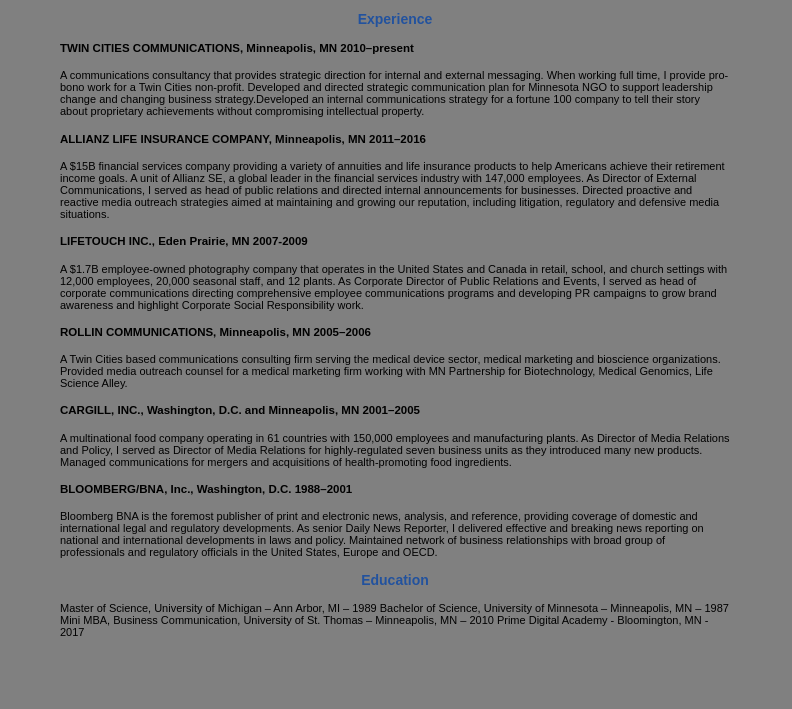
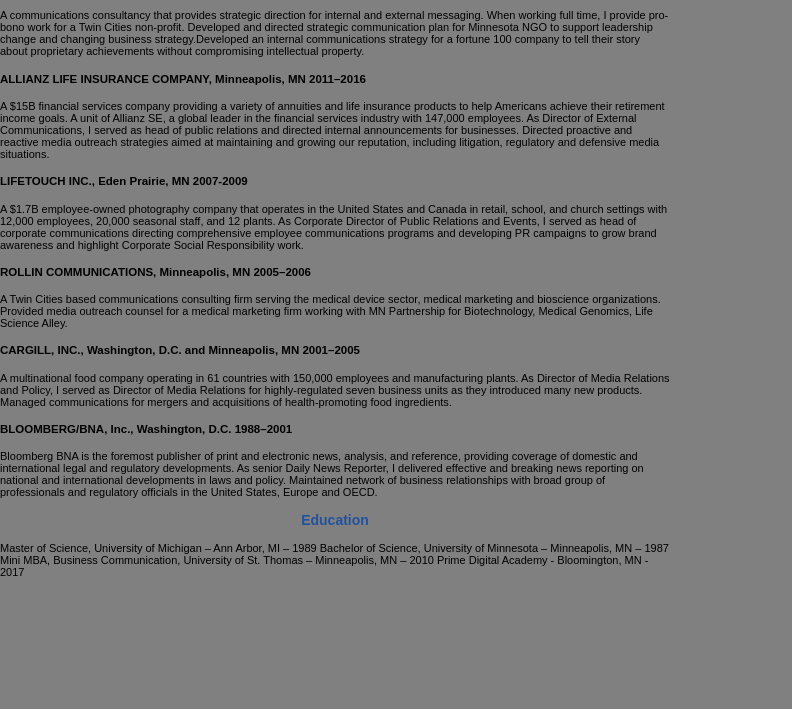
Before and after one commit to SallySunshine/SaraThurinRollin, a plain HTML site: page index.html in a window 1280 px wide. Shown: the part 134-843 px from the top of the page, without its empty margins (0-792 px from the left). After the commit the page ends 800 px from the top, so only its background shows below. Drawn offline with Linux system fonts and the light colour scheme.

Commit message:
change body stats

```diff
--- a/style.css
+++ b/style.css
@@ -2,8 +2,10 @@
 
 
 body {
-	height: 100%;
-	margin: 20px; padding: 40px;
+	margin: 0px;
+	padding: 0px;
+	width: 670px;
+	height: 900px:
 	text-align: left;
 	width: 670px;
 	background-color: gray;
```
